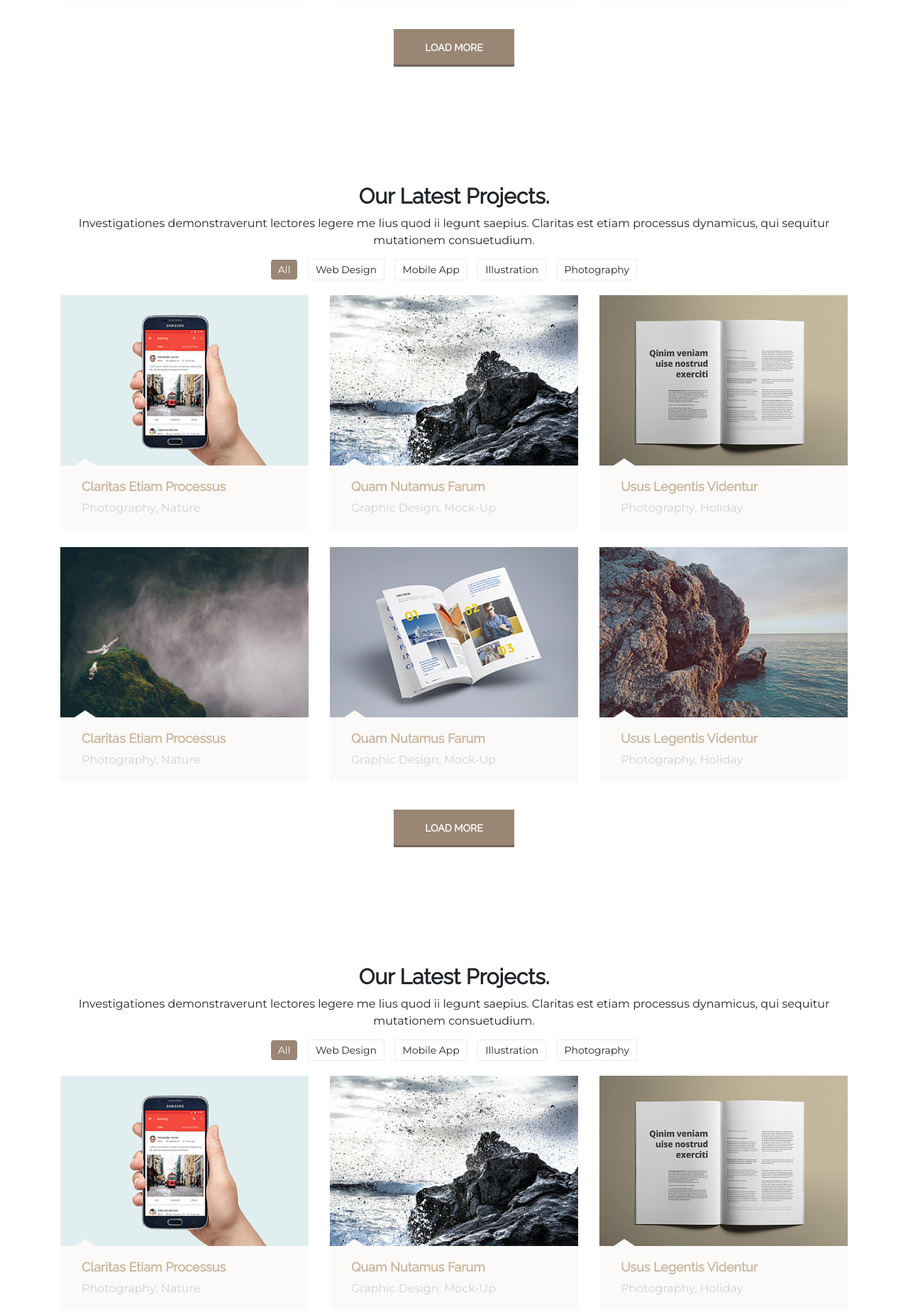
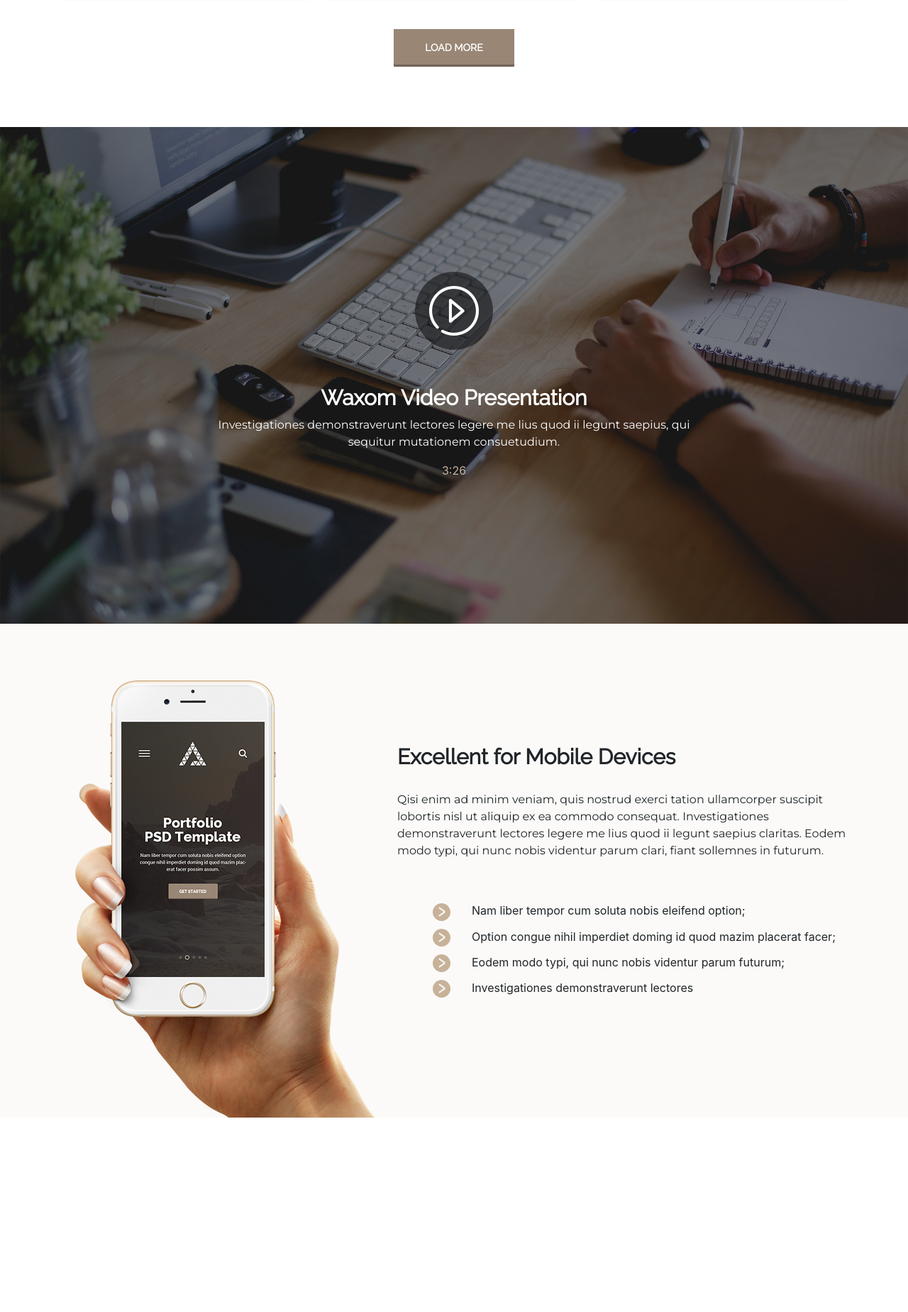
Before and after one commit to pmaiko/PETRYCHIO, a PHP site: page / in a window 1280 px wide. Shown: the part 3305-5154 px from the top of the page at 71% size. After the commit the page ends 4880 px from the top, so only its background shows below. Run offline with PHP 8.4, Linux system fonts and the light colour scheme.

Commit message:
add new block

```diff
--- a/css/style.scss
+++ b/css/style.scss
@@ -435,3 +435,73 @@ section{
     }
   }
 }
+.eml5 {
+  padding: 80px 0 0;
+  position: relative;
+  background-color: #fbfaf8;
+  width: 100%;
+  .images-content{
+    background: url("../images/iPhone-in-hand.png");
+    width: 425px;
+    height: 616px;
+    background-position: center center;
+    background-size: contain;
+    background-repeat: no-repeat;
+    max-width: 100%;
+  }
+  .content{
+    margin-top: 90px;
+  }
+  h2{
+    margin-bottom: 30px;
+  }
+  .list{
+    margin-top: 50px;
+    .overlay-span{
+      margin-right: 30px;
+      background: #c7b299;
+      width: 25px;
+      height: 25px;
+      display: inline-flex;
+      justify-content: center;
+      align-items: center;
+      vertical-align: middle;
+      border-radius: 50%;
+    }
+    span{
+      display: inline-block;
+      width: 10px;
+      height: 2px;
+      margin-right: -1px;
+      &:before{
+        content: "";
+        display: inline-block;
+        position: absolute;
+        width: 10px;
+        transform: rotate(35deg);
+        height: 2px;
+        margin-top: -3px;
+        background: #faf8f6;
+      }
+      &:after{
+        content: "";
+        position: absolute;
+        margin-top: 3px;
+        display: inline-block;
+        width: 10px;
+        height: 2px;
+        transform: rotate(-35deg);
+        background: #faf8f6;
+      }
+    }
+
+    li{
+      margin-left: 50px;
+      margin-top: 10px;
+      list-style-type: none;
+      display: inline-block;
+    }
+
+
+  }
+}
--- a/index.html
+++ b/index.html
@@ -214,182 +214,6 @@
         <a href="#" class="button"><span class="cl-hover"></span>Load More</a>
     </div>
 </section>
-<section class="eml4">
-    <div class="container d-flex flex-column align-items-center">
-        <h2>Our Latest Projects.</h2>
-        <p>Investigationes demonstraverunt lectores legere me lius quod ii legunt saepius. Claritas est etiam processus dynamicus, qui sequitur mutationem consuetudium.</p>
-        <div class="eml4-buttons">
-            <a href="#" class="eml4-button active">All</a>
-            <a href="#" class="eml4-button">Web Design</a>
-            <a href="#" class="eml4-button">Mobile App</a>
-            <a href="#" class="eml4-button">Illustration</a>
-            <a href="#" class="eml4-button">Photography</a>
-        </div>
-        <div class="row">
-            <div class="col-md-4">
-                <div class="elm">
-                    <div class="image">
-                        <img src="images/photo1.png" alt="">
-                    </div>
-                    <div class="block">
-                        <div class="arrow"></div>
-                        <h3>Claritas Etiam Processus</h3>
-                        <p>Photography, Nature</p>
-                    </div>
-                </div>
-            </div>
-            <div class="col-md-4">
-                <div class="elm">
-                    <div class="image">
-                        <img src="images/photo2.png" alt="">
-                    </div>
-                    <div class="block">
-                        <div class="arrow"></div>
-                        <h3>Quam Nutamus Farum</h3>
-                        <p>Graphic Design, Mock-Up</p>
-                    </div>
-                </div>
-            </div>
-            <div class="col-md-4">
-                <div class="elm">
-                    <div class="image">
-                        <img src="images/photo3.png" alt="">
-                    </div>
-                    <div class="block">
-                        <div class="arrow"></div>
-                        <h3>Usus Legentis Videntur</h3>
-                        <p>Photography, Holiday</p>
-                    </div>
-                </div>
-            </div>
-            <div class="col-md-4">
-                <div class="elm">
-                    <div class="image">
-                        <img src="images/photo4.png" alt="">
-                    </div>
-                    <div class="block">
-                        <div class="arrow"></div>
-                        <h3>Claritas Etiam Processus</h3>
-                        <p>Photography, Nature</p>
-                    </div>
-                </div>
-            </div>
-            <div class="col-md-4">
-                <div class="elm">
-                    <div class="image">
-                        <img src="images/photo5.png" alt="">
-                    </div>
-                    <div class="block">
-                        <div class="arrow"></div>
-                        <h3>Quam Nutamus Farum</h3>
-                        <p>Graphic Design, Mock-Up</p>
-                    </div>
-                </div>
-            </div>
-            <div class="col-md-4">
-                <div class="elm">
-                    <div class="image">
-                        <img src="images/photo6.png" alt="">
-                    </div>
-                    <div class="block">
-                        <div class="arrow"></div>
-                        <h3>Usus Legentis Videntur</h3>
-                        <p>Photography, Holiday</p>
-                    </div>
-                </div>
-            </div>
-        </div>
-        <a href="#" class="button"><span class="cl-hover"></span>Load More</a>
-    </div>
-</section>
-<section class="eml4">
-    <div class="container d-flex flex-column align-items-center">
-        <h2>Our Latest Projects.</h2>
-        <p>Investigationes demonstraverunt lectores legere me lius quod ii legunt saepius. Claritas est etiam processus dynamicus, qui sequitur mutationem consuetudium.</p>
-        <div class="eml4-buttons">
-            <a href="#" class="eml4-button active">All</a>
-            <a href="#" class="eml4-button">Web Design</a>
-            <a href="#" class="eml4-button">Mobile App</a>
-            <a href="#" class="eml4-button">Illustration</a>
-            <a href="#" class="eml4-button">Photography</a>
-        </div>
-        <div class="row">
-            <div class="col-md-4">
-                <div class="elm">
-                    <div class="image">
-                        <img src="images/photo1.png" alt="">
-                    </div>
-                    <div class="block">
-                        <div class="arrow"></div>
-                        <h3>Claritas Etiam Processus</h3>
-                        <p>Photography, Nature</p>
-                    </div>
-                </div>
-            </div>
-            <div class="col-md-4">
-                <div class="elm">
-                    <div class="image">
-                        <img src="images/photo2.png" alt="">
-                    </div>
-                    <div class="block">
-                        <div class="arrow"></div>
-                        <h3>Quam Nutamus Farum</h3>
-                        <p>Graphic Design, Mock-Up</p>
-                    </div>
-                </div>
-            </div>
-            <div class="col-md-4">
-                <div class="elm">
-                    <div class="image">
-                        <img src="images/photo3.png" alt="">
-                    </div>
-                    <div class="block">
-                        <div class="arrow"></div>
-                        <h3>Usus Legentis Videntur</h3>
-                        <p>Photography, Holiday</p>
-                    </div>
-                </div>
-            </div>
-            <div class="col-md-4">
-                <div class="elm">
-                    <div class="image">
-                        <img src="images/photo4.png" alt="">
-                    </div>
-                    <div class="block">
-                        <div class="arrow"></div>
-                        <h3>Claritas Etiam Processus</h3>
-                        <p>Photography, Nature</p>
-                    </div>
-                </div>
-            </div>
-            <div class="col-md-4">
-                <div class="elm">
-                    <div class="image">
-                        <img src="images/photo5.png" alt="">
-                    </div>
-                    <div class="block">
-                        <div class="arrow"></div>
-                        <h3>Quam Nutamus Farum</h3>
-                        <p>Graphic Design, Mock-Up</p>
-                    </div>
-                </div>
-            </div>
-            <div class="col-md-4">
-                <div class="elm">
-                    <div class="image">
-                        <img src="images/photo6.png" alt="">
-                    </div>
-                    <div class="block">
-                        <div class="arrow"></div>
-                        <h3>Usus Legentis Videntur</h3>
-                        <p>Photography, Holiday</p>
-                    </div>
-                </div>
-            </div>
-        </div>
-        <a href="#" class="button"><span class="cl-hover"></span>Load More</a>
-    </div>
-</section>
 <section class="video">
     <div class="header__images-overlay"></div>
     <div class="content">
@@ -400,6 +224,28 @@
         <p>Investigationes demonstraverunt lectores legere me lius quod ii legunt saepius, qui <br/> sequitur mutationem consuetudium.</p>
         <span>3:26</span>
     </div>
+</section>
+<section class="eml5">
+    <div class="container">
+        <div class="row">
+            <div class="col-md-5 justify-content-end d-flex">
+                <div class="images-content"></div>
+            </div>
+            <div class="col-md-7">
+                <div class="content">
+                    <h2>Excellent for Mobile Devices</h2>
+                    <p>Qisi enim ad minim veniam, quis nostrud exerci tation ullamcorper suscipit lobortis nisl ut aliquip ex ea commodo consequat. Investigationes demonstraverunt lectores legere me lius quod ii legunt saepius claritas. Eodem modo typi, qui nunc nobis videntur parum clari, fiant sollemnes in futurum.</p>
+                    <div class="list">
+                        <li><div class="overlay-span"><span></span></div>Nam liber tempor cum soluta nobis eleifend option;</li><br>
+                        <li><div class="overlay-span"><span></span></div>Option congue nihil imperdiet doming id quod mazim placerat facer;</li><br>
+                        <li><div class="overlay-span"><span></span></div>Eodem modo typi, qui nunc nobis videntur parum futurum;</li><br>
+                        <li><div class="overlay-span"><span></span></div>Investigationes demonstraverunt lectores</li><br>
+                    </div>
+                </div>
+            </div>
+        </div>
+    </div>
+</section>
 <script src="js/jquery-3.3.1.slim.min.js"></script>
 <script src="js/bootstrap.min.js"></script>
 <script src="js/owl.carousel.min.js"></script>
```
Also changed, not shown: css/style.css, 1 other file.
